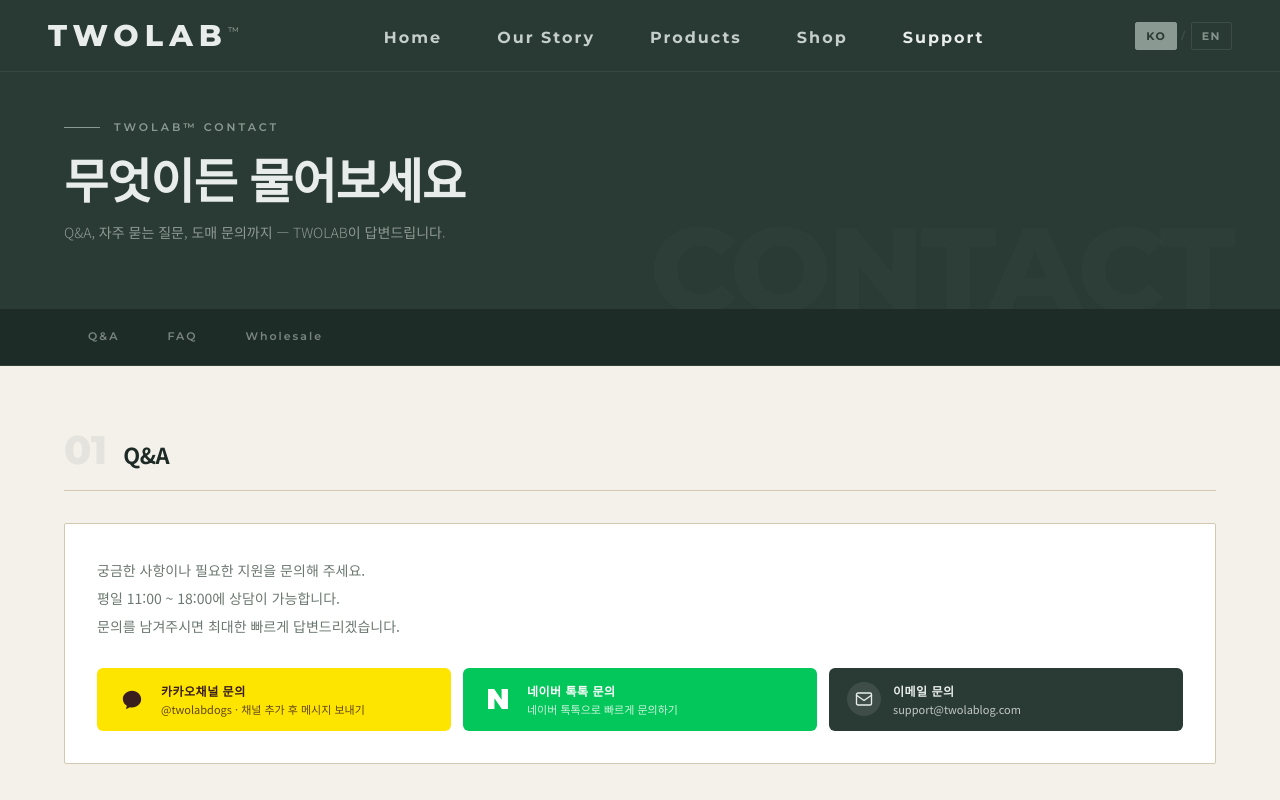
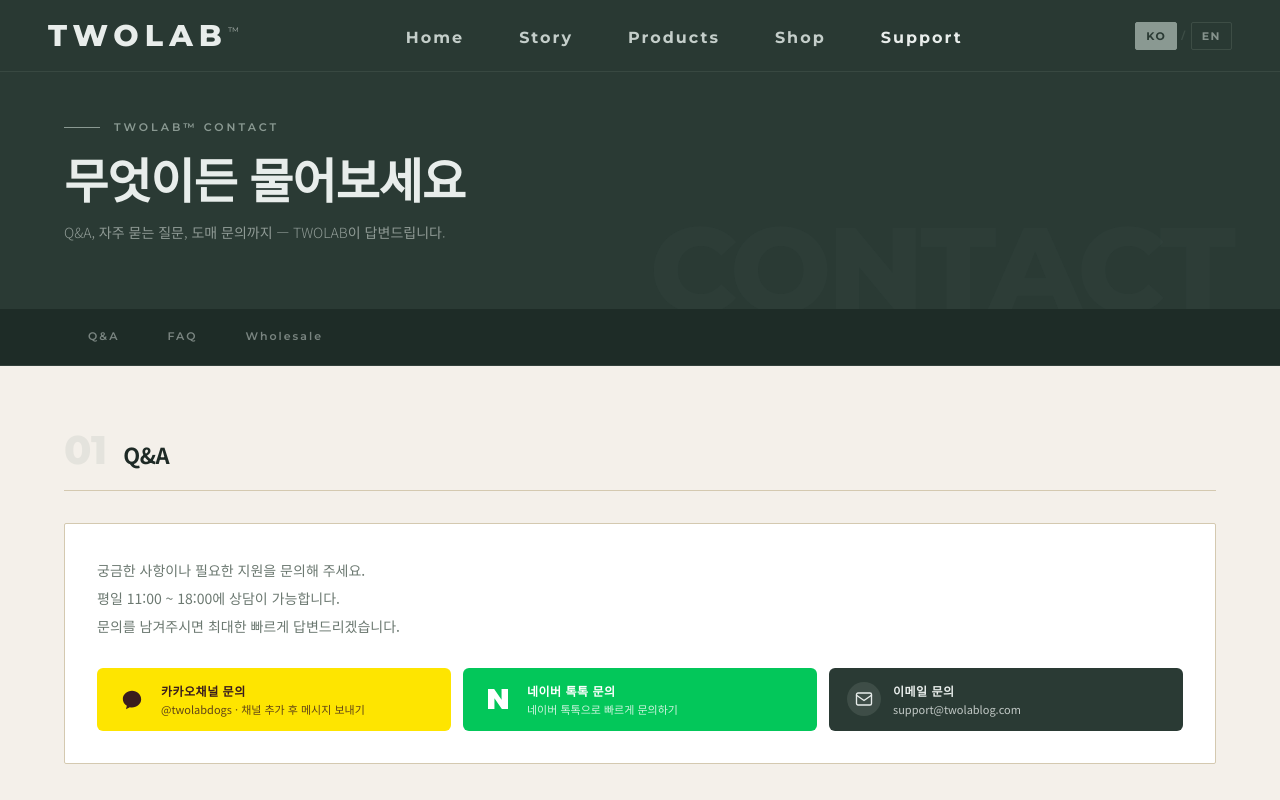
Before and after one commit to twolab-official/twolab, a plain HTML site: page inquiry.html in a window 1280 px wide. Shown: the top 800 px of the page. Drawn offline with Linux system fonts and the light colour scheme.

Commit message:
Add files via upload

```diff
--- a/inquiry.html
+++ b/inquiry.html
@@ -114,7 +114,7 @@
     <a href="index.html" class="nav-logo">TWOLAB<sup>™</sup></a>
     <ul class="nav-links" id="navLinks">
       <li><a href="index.html" data-i18n="nav_home">Home</a></li>
-      <li><a href="story.html" data-i18n="nav_brand">Our Story</a></li>
+      <li><a href="story.html" data-i18n="nav_brand">Story</a></li>
       <li><a href="products.html" data-i18n="nav_products">Products</a></li>
       <li><a href="javascript:void(0)" onclick="goToStore()" data-i18n="nav_store">Shop</a></li>
       <li><a href="inquiry.html" class="active" data-i18n="nav_inquiry">Contact</a></li>
@@ -290,7 +290,7 @@
 
     var translations = {
       ko: {
-        nav_home:"Home", nav_brand:"Our Story", nav_products:"Products", nav_store:"Shop", nav_inquiry:"Support",
+        nav_home:"Home", nav_brand:"Story", nav_products:"Products", nav_store:"Shop", nav_inquiry:"Support",
         page_title:"무엇이든 물어보세요",
         page_desc:"Q&A, 자주 묻는 질문, 도매 문의까지 — TWOLAB이 답변드립니다.",
         tab_qna:"Q&A", tab_faq:"FAQ", tab_wholesale:"Wholesale",
@@ -318,18 +318,18 @@
         ft_board:"Support", ft_qna:"Q&A", ft_faq:"FAQ", ft_wholesale:"Wholesale", footer_phone:"070-8744-4316"
       },
       en: {
-        nav_home:"Home", nav_brand:"Our Story", nav_products:"Products", nav_store:"Shop", nav_inquiry:"Support",
+        nav_home:"Home", nav_brand:"Story", nav_products:"Products", nav_store:"Shop", nav_inquiry:"Support",
         page_title:"We are here to help",
         page_desc:"Q&A, frequently asked questions, and wholesale inquiries — TWOLAB is happy to assist.",
         tab_qna:"Q&A", tab_faq:"FAQ", tab_wholesale:"Wholesale",
-        qna_kakao_name:"KakaoTalk Channel", qna_kakao_desc:"@twolabdogs · Add channel and send a message", qna_naver_name:"Naver TalkTalk", qna_naver_desc:"Chat with us via Naver TalkTalk", qna_email_name:"Email Us", qna_email_desc:"support@twolablog.com", qna_desc:"Have a question or need support?<br>Our team is available weekdays from 11:00 AM to 6:00 PM.<br>Leave a message and we'll get back to you as soon as possible.",
+        qna_kakao_name:"KakaoTalk Channel", qna_kakao_desc:"@twolabdogs · Add us and say hello", qna_naver_name:"Naver TalkTalk", qna_naver_desc:"Quick chat via Naver TalkTalk", qna_email_name:"Send an Email", qna_email_desc:"support@twolablog.com", qna_desc:"Got a question? We'd love to help.<br>Our team is available Monday through Friday, 11:00 AM to 6:00 PM.<br>Send us a message and we'll get back to you as quickly as we can.",
         form_submit:"Submit an Inquiry →",
-        faq_q1:"How do I choose the right size?", faq_a1:"— Each product page includes a size guide based on neck circumference, chest girth, and back length.<br>— If you need help choosing a size, feel free to reach out via KakaoTalk or Naver TalkTalk.",
-        faq_q2:"What materials are used in TWOLAB products?", faq_a2:"— Only premium, low-irritation materials are used for parts that come into direct contact with your dog's skin.<br>— As a brand rooted in the natural world, we actively incorporate eco-friendly materials including RPET and high-strength recycled yarns.<br>— Every product is made with the mindset of 'gear I'd put on my own dog' — non-toxic materials and solid construction throughout.<br>— Feel the difference: durable, yet gentle.",
-        faq_q3:"How long does delivery take?", faq_a3:"— Orders paid before 10:00 AM on weekdays are dispatched the same day; orders after 10:00 AM ship the next business day.<br>— Delivery takes approximately 2–4 business days from the date of payment.<br>— Free shipping on orders over 50,000 KRW. A 3,000 KRW fee applies for orders under 50,000 KRW.<br>— Additional fees apply for Jeju Island and remote areas. (Jeju: 4,000 KRW; other areas notified separately.)<br>— For international orders, shipping costs vary by weight and destination.",
-        faq_q4:"How do I request an exchange or return?", faq_a4:"— Exchanges and returns can be requested within 7 days of receiving your order.<br>— Exchanges and refunds are processed after the item is received and inspected at the TWOLAB centre.<br>— For exchanges due to change of mind, size, or colour, items must be shipped by the customer using a courier of their choice. (Pickup is not available.)<br>— An additional shipping fee of 3,000 KRW applies for exchanges. Shipping errors and initial defects are covered by TWOLAB.",
-        faq_q5:"How should I wash and care for my product?", faq_a5:"— Hand wash only in cold water (30°C or below), separately from other items.<br>— Avoid bleach and fabric softener.<br>— After washing, dry in the shade away from direct sunlight to preserve shape and colour.",
-        faq_q6:"Is after-sales service (A/S) available?", faq_a6:"— A/S is available within 3 years of purchase.<br>— Please note: cut or severed webbing cannot be repaired.<br>— Before submitting a request, please check A/S eligibility via KakaoTalk channel. (Proof of purchase showing the purchase date and photos of the damaged area are required.)<br>— A/S takes approximately 15 business days (about 3 weeks) from the time the item arrives at TWOLAB.<br>— A/S costs range from 4,000 KRW to 15,000 KRW per part, with a separate shipping fee of 3,000 KRW.<br>— Items must be shipped directly by the customer using a courier of their choice. (Pickup is not available.)",
+        faq_q1:"How do I find the right size for my dog?", faq_a1:"— Each product page includes a size guide based on neck circumference, chest girth, and back length.<br>— If you need help choosing a size, feel free to reach out via KakaoTalk or Naver TalkTalk.",
+        faq_q2:"What are TWOLAB products made from?", faq_a2:"— Only premium, low-irritation materials are used for parts that come into direct contact with your dog's skin.<br>— As a brand rooted in the natural world, we actively incorporate eco-friendly materials including RPET and high-strength recycled yarns.<br>— Every product is made with the mindset of 'gear I'd put on my own dog' — non-toxic materials and solid construction throughout.<br>— Feel the difference: durable, yet gentle.",
+        faq_q3:"When will my order arrive?", faq_a3:"— Orders paid before 10:00 AM on weekdays are dispatched the same day; orders after 10:00 AM ship the next business day.<br>— Delivery takes approximately 2–4 business days from the date of payment.<br>— Free shipping on orders over 50,000 KRW. A 3,000 KRW fee applies for orders under 50,000 KRW.<br>— Additional fees apply for Jeju Island and remote areas. (Jeju: 4,000 KRW; other areas notified separately.)<br>— For international orders, shipping costs vary by weight and destination.",
+        faq_q4:"How do exchanges and returns work?", faq_a4:"— Exchanges and returns can be requested within 7 days of receiving your order.<br>— Exchanges and refunds are processed after the item is received and inspected at the TWOLAB centre.<br>— For exchanges due to change of mind, size, or colour, items must be shipped by the customer using a courier of their choice. (Pickup is not available.)<br>— An additional shipping fee of 3,000 KRW applies for exchanges. Shipping errors and initial defects are covered by TWOLAB.",
+        faq_q5:"How do I wash and care for TWOLAB gear?", faq_a5:"— Hand wash only in cold water (30°C or below), separately from other items.<br>— Avoid bleach and fabric softener.<br>— After washing, dry in the shade away from direct sunlight to preserve shape and colour.",
+        faq_q6:"Do you offer repairs or after-sales support?", faq_a6:"— Repairs are available within 3 years of your purchase.<br>— Please note: cut or severed webbing cannot be repaired.<br>— Before sending anything in, reach out via KakaoTalk to confirm whether your item is eligible. (A photo of the damage and proof of purchase are required.)<br>— Once we receive your item, repairs typically take around 15 business days (about 3 weeks).<br>— Repair costs range from 4,000 to 15,000 KRW per component, plus a 3,000 KRW shipping fee.<br>— You'll need to ship the item to us yourself — we're not able to arrange pickup.",
         ws_t1:"On & Offline Retailers",
         ws_d1:"We offer wholesale to pet shops, outdoor retailers, and online store operators. Minimum order quantities and pricing are available upon request.",
         ws_t2:"Brand Collaboration",
```
Also changed, not shown: index.html (+4 -4 lines), products.html (+3 -3 lines), story.html (+10 -10 lines).
